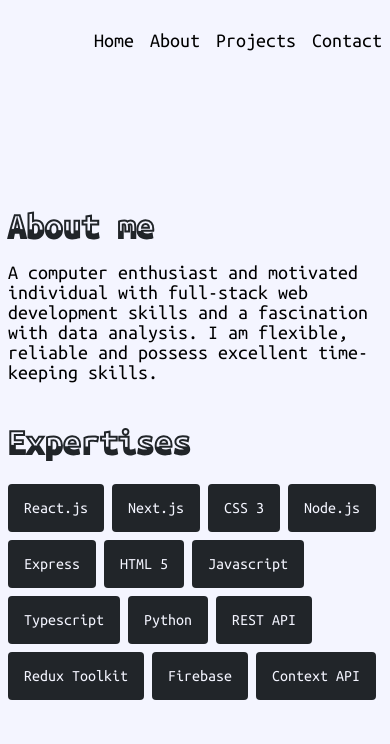
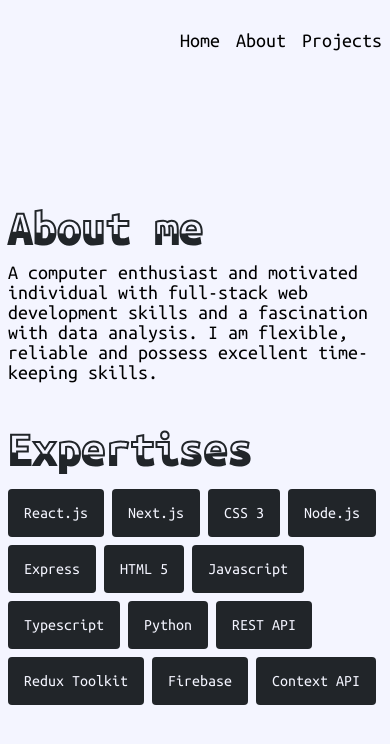
Before and after one commit to Bunningss/portfolio_, a Next.js app: page /about in a window 390 px wide. Shown: the top 744 px of the page. Built offline with nearby package versions, Linux system fonts and the light colour scheme.

Commit message:
responsive

```diff
--- a/src/Components/Headers/Headers.module.css
+++ b/src/Components/Headers/Headers.module.css
@@ -53,32 +53,32 @@
   }
 }
 
-@media screen and (max-width: 1024px) {
-  .headerContainer {
-    height: calc(var(--header-primary) / 1.2);
-  }
-
-  .headerText {
-    font-size: calc(var(--header-primary) / 1.2);
-  }
-}
-
 @media screen and (max-width: 820px) {
   .headerContainer {
     height: calc(var(--header-primary) / 1.3);
   }
 
   .headerText {
-    font-size: calc(var(--header-primary) / 1.5);
+    font-size: calc(var(--header-primary) / 1.4);
   }
 }
 
 @media screen and (max-width: 600px) {
   .headerContainer {
-    height: calc(var(--header-primary) / 2);
+    height: calc(var(--header-primary) / 1.8);
   }
 
   .headerText {
-    font-size: calc(var(--header-primary) / 2.4);
+    font-size: calc(var(--header-primary) / 1.8);
   }
 }
+
+@media screen and (max-width: 1024px) and (orientation: landscape) {
+  .headerContainer {
+    height: calc(var(--header-primary) / 1.4);
+  }
+
+  .headerText {
+    font-size: calc(var(--header-primary) / 1.4);
+  }
+}
--- a/src/Components/HeroText/HeroText.module.css
+++ b/src/Components/HeroText/HeroText.module.css
@@ -32,3 +32,9 @@
     font-size: calc(7em / 2.3);
   }
 }
+
+@media screen and (max-width: 1024px) and (orientation: landscape) {
+  .heroText {
+    font-size: calc(7em / 2.5);
+  }
+}
--- a/src/Components/Navbar/Navbar.module.css
+++ b/src/Components/Navbar/Navbar.module.css
@@ -32,3 +32,9 @@
     display: none;
   }
 }
+
+@media screen and (max-width: 1024px) and (orientation: landscape) {
+  .navbar {
+    display: none;
+  }
+}
--- a/src/Components/Navigation/Navigation.tsx
+++ b/src/Components/Navigation/Navigation.tsx
@@ -17,9 +17,9 @@ const Navigation: FC = () => {
           <Link href="/projects" className={styles.links}>
             projects
           </Link>
-          <Link href="/contact" className={styles.links}>
+          {/* <Link href="/contact" className={styles.links}>
             contact
-          </Link>
+          </Link> */}
         </div>
       </Container>
     </div>
```
